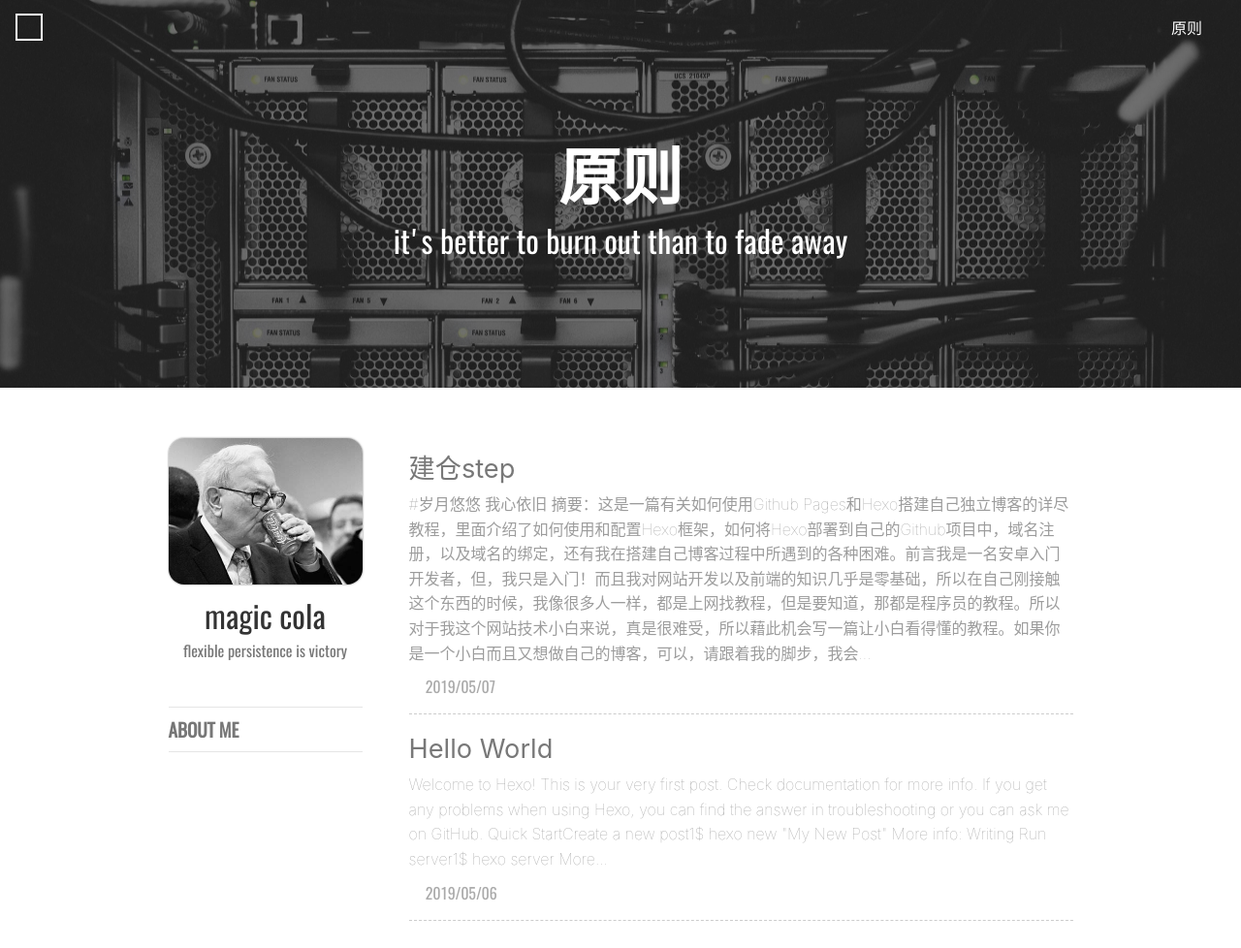
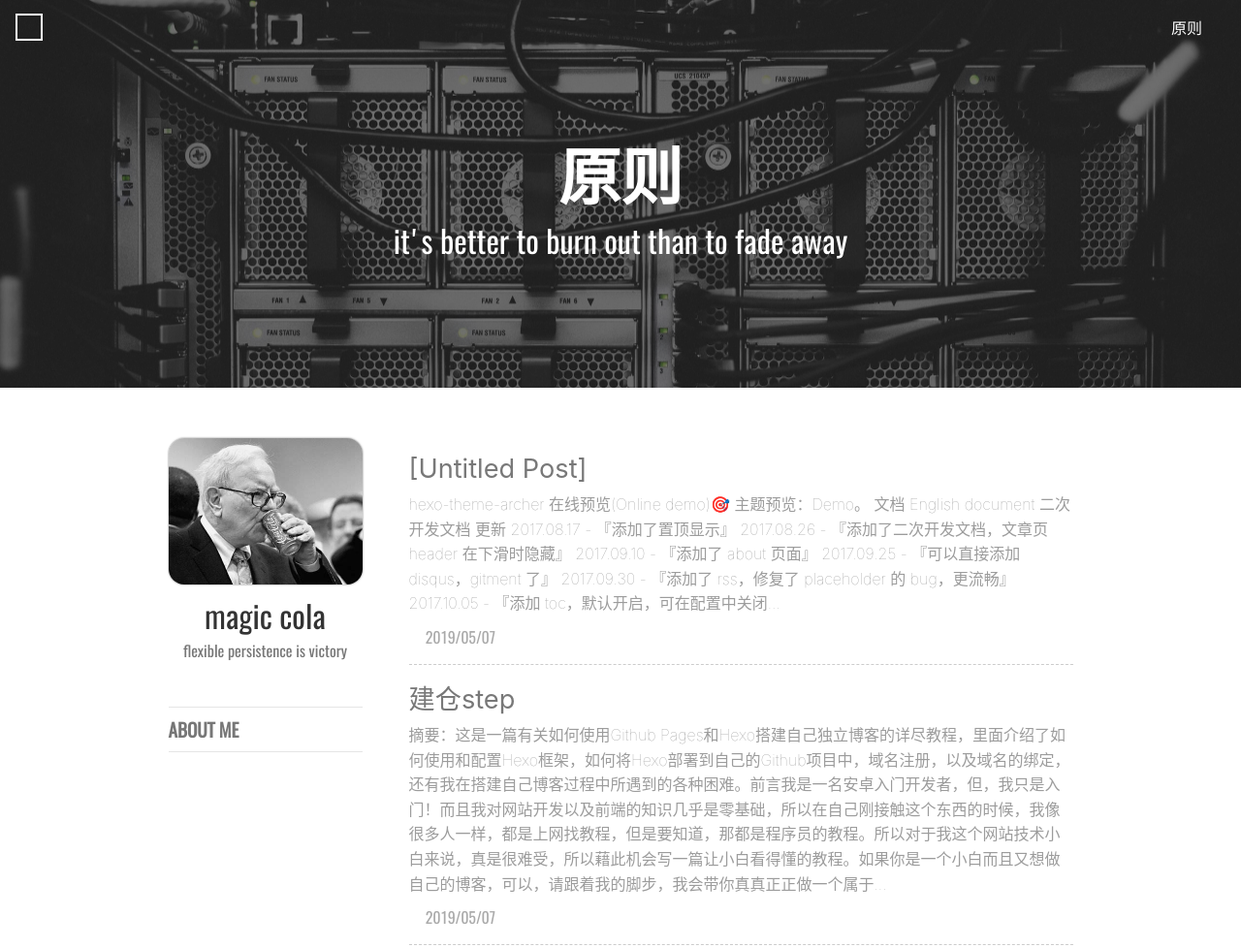
Before and after one commit to cqbowl/cqbowl.github.io, a plain HTML site: page index.html in a window 1280 px wide. Shown: the top 978 px of the page at 97% size. Drawn offline with nearby package versions, Linux system fonts and the light colour scheme; some packages are replaced by stand-ins of ours; no server answers; a script that the page names is missing; a web font is replaced by a local one.

Commit message:
Site updated: 2019-05-07 01:00:23

```diff
--- a/index.html
+++ b/index.html
@@ -359,13 +359,49 @@ height:50vh;
 
 
     <article class="index-post">
+        <a class="abstract-title" href="/2019/05/07/README/">
+
+                <span>[Untitled Post]</span>
+        </a>
+        <div class="abstract-content">
+            hexo-theme-archer
+在线预览(Online demo)🎯 主题预览：Demo。
+文档
+English document
+
+
+二次开发文档
+
+更新
+2017.08.17 - 『添加了置顶显示』
+2017.08.26 - 『添加了二次开发文档，文章页 header 在下滑时隐藏』
+2017.09.10 - 『添加了 about 页面』
+2017.09.25 - 『可以直接添加 disqus，gitment 了』
+2017.09.30 - 『添加了 rss，修复了 placeholder 的 bug，更流畅』
+2017.10.05 - 『添加 toc，默认开启，可在配置中关闭...
+        </div>
+        <div class="abstract-post-meta">
+            <!-- date  -->
+            <div class="abstract-date">
+                <span class="abstract-calander iconfont-archer">&#xe676;</span><span class="abstract-time">2019/05/07</span>
+            </div>
+            <!-- tags  -->
+
+        </div>
+    </article>
+
+
+
+
+
+
+    <article class="index-post">
         <a class="abstract-title" href="/2019/05/07/建仓step/">
 
                 <span>建仓step</span>
         </a>
         <div class="abstract-content">
-            #岁月悠悠 我心依旧
-摘要：这是一篇有关如何使用Github Pages和Hexo搭建自己独立博客的详尽教程，里面介绍了如何使用和配置Hexo框架，如何将Hexo部署到自己的Github项目中，域名注册，以及域名的绑定，还有我在搭建自己博客过程中所遇到的各种困难。前言我是一名安卓入门开发者，但，我只是入门！而且我对网站开发以及前端的知识几乎是零基础，所以在自己刚接触这个东西的时候，我像很多人一样，都是上网找教程，但是要知道，那都是程序员的教程。所以对于我这个网站技术小白来说，真是很难受，所以藉此机会写一篇让小白看得懂的教程。如果你是一个小白而且又想做自己的博客，可以，请跟着我的脚步，我会...
+            摘要：这是一篇有关如何使用Github Pages和Hexo搭建自己独立博客的详尽教程，里面介绍了如何使用和配置Hexo框架，如何将Hexo部署到自己的Github项目中，域名注册，以及域名的绑定，还有我在搭建自己博客过程中所遇到的各种困难。前言我是一名安卓入门开发者，但，我只是入门！而且我对网站开发以及前端的知识几乎是零基础，所以在自己刚接触这个东西的时候，我像很多人一样，都是上网找教程，但是要知道，那都是程序员的教程。所以对于我这个网站技术小白来说，真是很难受，所以藉此机会写一篇让小白看得懂的教程。如果你是一个小白而且又想做自己的博客，可以，请跟着我的脚步，我会带你真真正正做一个属于...
         </div>
         <div class="abstract-post-meta">
             <!-- date  -->
@@ -610,9 +646,18 @@ More...
 
 
 
+
+
+
+
+
+
+
+
+
     <div class="total-and-search">
         <div class="total-archive">
-        Total : 2
+        Total : 3
         </div>
         <!-- search  -->
 
@@ -625,6 +670,11 @@ More...
 
     <div class="archive-year"> 2019 </div>
     <ul class="year-list">
+
+
+        <li class="archive-post-item">
+            <span class="archive-post-date">05/07</span><a class="archive-post-title" href="/2019/05/07/README/">[Untitled Post]</a>
+        </li>
 
 
         <li class="archive-post-item">
```
Also changed, not shown: archives/2019/05/index.html (+53 -3 lines), archives/2019/index.html (+53 -3 lines), archives/index.html (+53 -3 lines), 2019/05/07/README/index.html (added).
